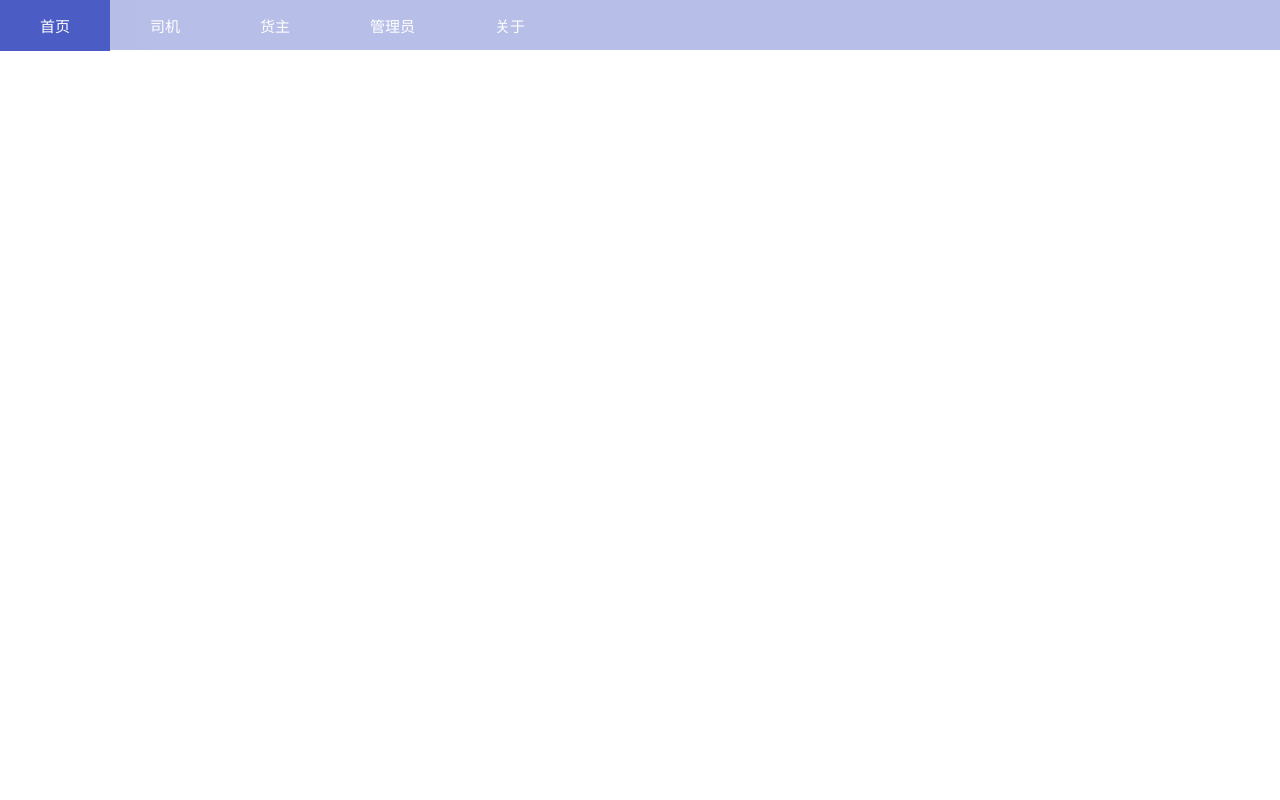
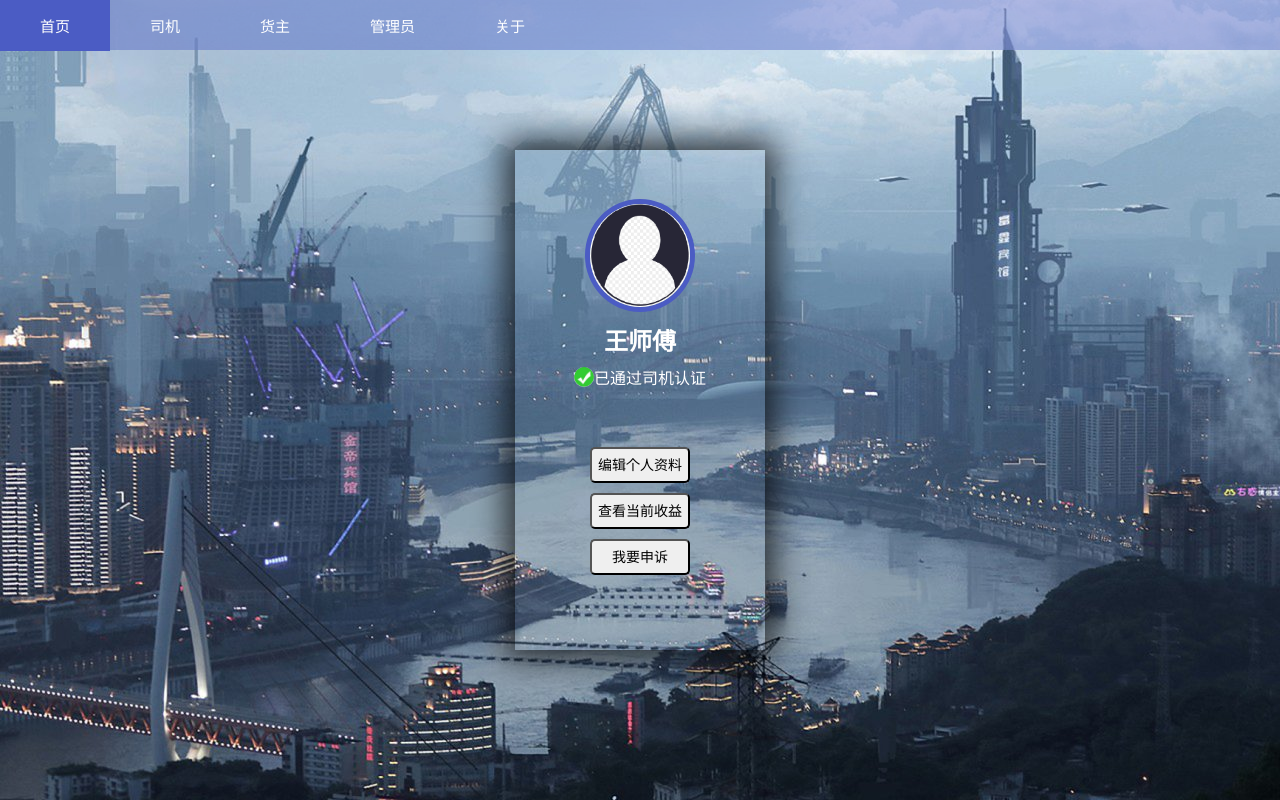
Before and after one commit to FunMelon/SpeedE_FE, a React (Create React App) app: page /driver in a window 1280 px wide. Built offline with nearby package versions, Linux system fonts and the light colour scheme.

Commit message:
Add side-bar

```diff
--- a/src/App.tsx
+++ b/src/App.tsx
@@ -1,6 +1,6 @@
 import React from 'react';
 import './componemts/style/App.css';
-import './componemts/style/Login.css'
+import './componemts/style/login.css'
 
 import {Route, Link, BrowserRouter, Routes} from "react-router-dom";
 import HomePage from './componemts/Home';
--- a/src/componemts/Driver.tsx
+++ b/src/componemts/Driver.tsx
@@ -1,8 +1,17 @@
 import React from 'react'
+import PersonInfor from "./module/PersonInfor";
 
-const DriverPage= () => {
+const DriverPage = () => {
     return (
-        <div>司机页面</div>
+        <Wrapper></Wrapper>
+    )
+}
+
+const Wrapper = () => {
+    return (
+        <section id={"wrapper"}>
+            <PersonInfor></PersonInfor>
+        </section>
     )
 }
 
--- /dev/null
+++ b/src/componemts/module/PersonInfor.tsx
@@ -0,0 +1,30 @@
+import React from 'react'
+import '../style/personInfo.css'
+
+const PersonInfor = () => {
+    return (
+        <div id={"person_wrapper"}>
+            <img id={"mugshot"} src={"resources/default_avatar.png"} alt={"头像加载失败"}/>
+            <span className={"name"}>
+                王师傅
+            </span>
+            <section>
+                <img id={"right"} src={"resources/right.jpg"} alt={"认证信息失败"}/>
+                已通过司机认证
+            </section>
+            <ul>
+                <li>
+                    <button>编辑个人资料</button>
+                </li>
+                <li>
+                    <button>查看当前收益</button>
+                </li>
+                <li>
+                    <button>我要申诉</button>
+                </li>
+            </ul>
+        </div>
+    )
+}
+
+export default PersonInfor;
--- a/src/componemts/style/App.css
+++ b/src/componemts/style/App.css
@@ -51,3 +51,16 @@ body {
 #headNav li a:hover {
     background-color: #4b5cc4;
 }
+
+/*所有按钮统一样式*/
+button {
+    width: 100%;
+    line-height: 30px;
+    font-size: 14px;
+    border-radius: 5px;
+    text-align: center;
+}
+
+button:hover {
+    background-color: #4b5cc4;
+}
--- /dev/null
+++ b/src/componemts/style/personInfo.css
@@ -0,0 +1,58 @@
+/*个人主页*/
+#person_wrapper {
+    width: 250px;
+    height: 500px;
+
+    box-shadow: 0 0 30px 10px rgba(0, 0, 0, 0.7);
+    display: flex;
+    flex-direction: column;
+    justify-content: center;
+    align-items: center;
+}
+
+/*大头照*/
+#mugshot {
+    width: 40%;
+    border-radius: 50%;
+    border: 5px solid #4b5cc4;
+    margin-bottom: 10px;
+}
+
+/*昵称*/
+.name {
+    font-weight: bold;
+    font-family: "Franklin Gothic Medium", "Arial Narrow", Arial, sans-serif;
+    font-size: x-large;
+    color: white;
+    margin-bottom: 10px;
+}
+
+/*单行容器*/
+#person_wrapper section{
+    width: 80%;
+    height: 20px;
+    color: white;
+
+    display: flex;
+    flex-direction: row;
+    align-items: center;
+    justify-content: center;
+
+    margin-bottom: 10px;
+}
+
+/*认证标识*/
+#right {
+    width: 20px;
+    border-radius: 50%;
+}
+
+/*列表*/
+#person_wrapper ul {
+    margin-top: 50px;
+    padding: 0;
+}
+
+#person_wrapper ul li {
+    margin-bottom: 10px;
+}
```
Also changed, not shown: public/resources/default_avatar.png (added), public/resources/right.jpg (added), src/componemts/style/login.css (renamed from src/componemts/style/Login.css).
